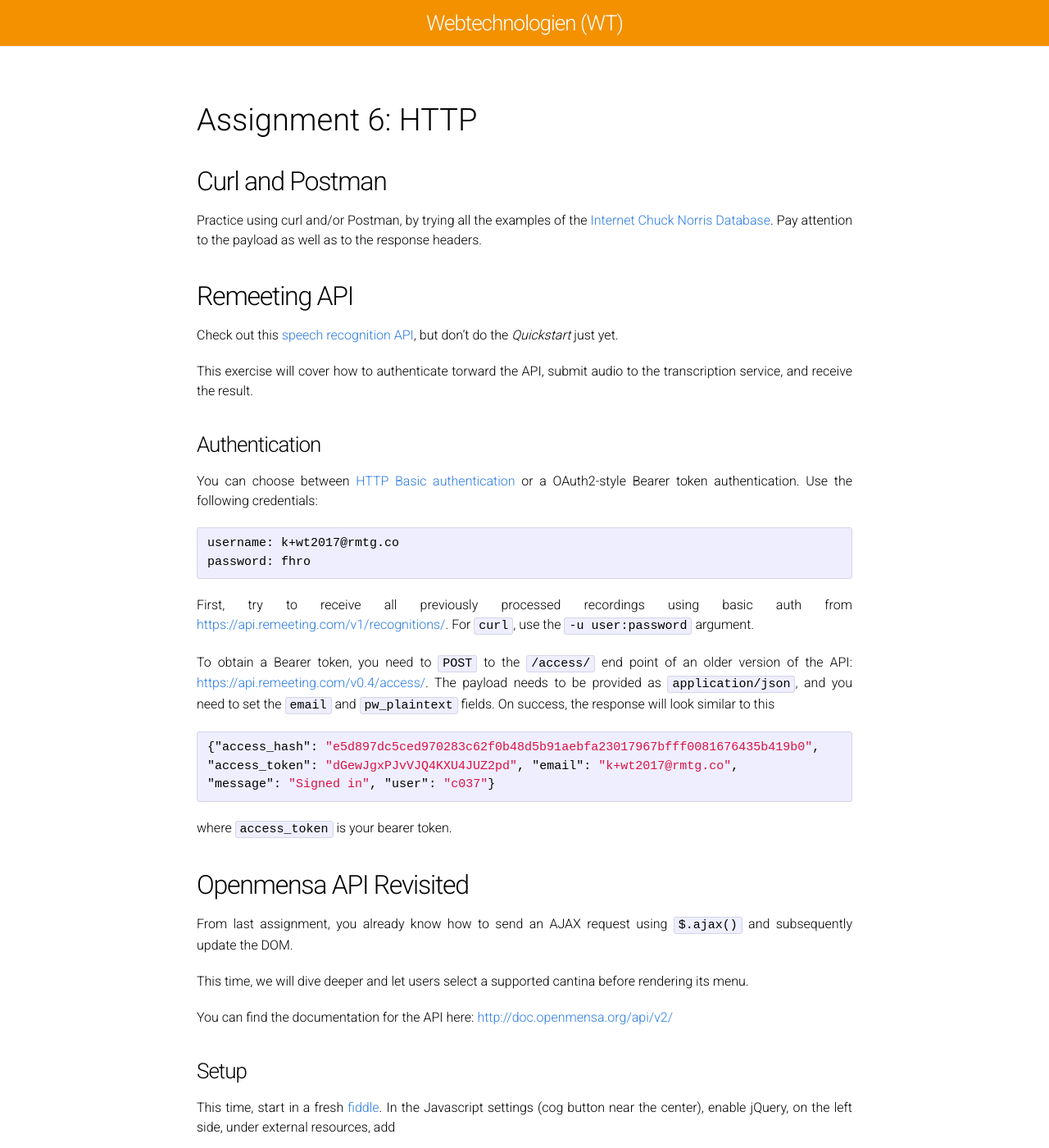
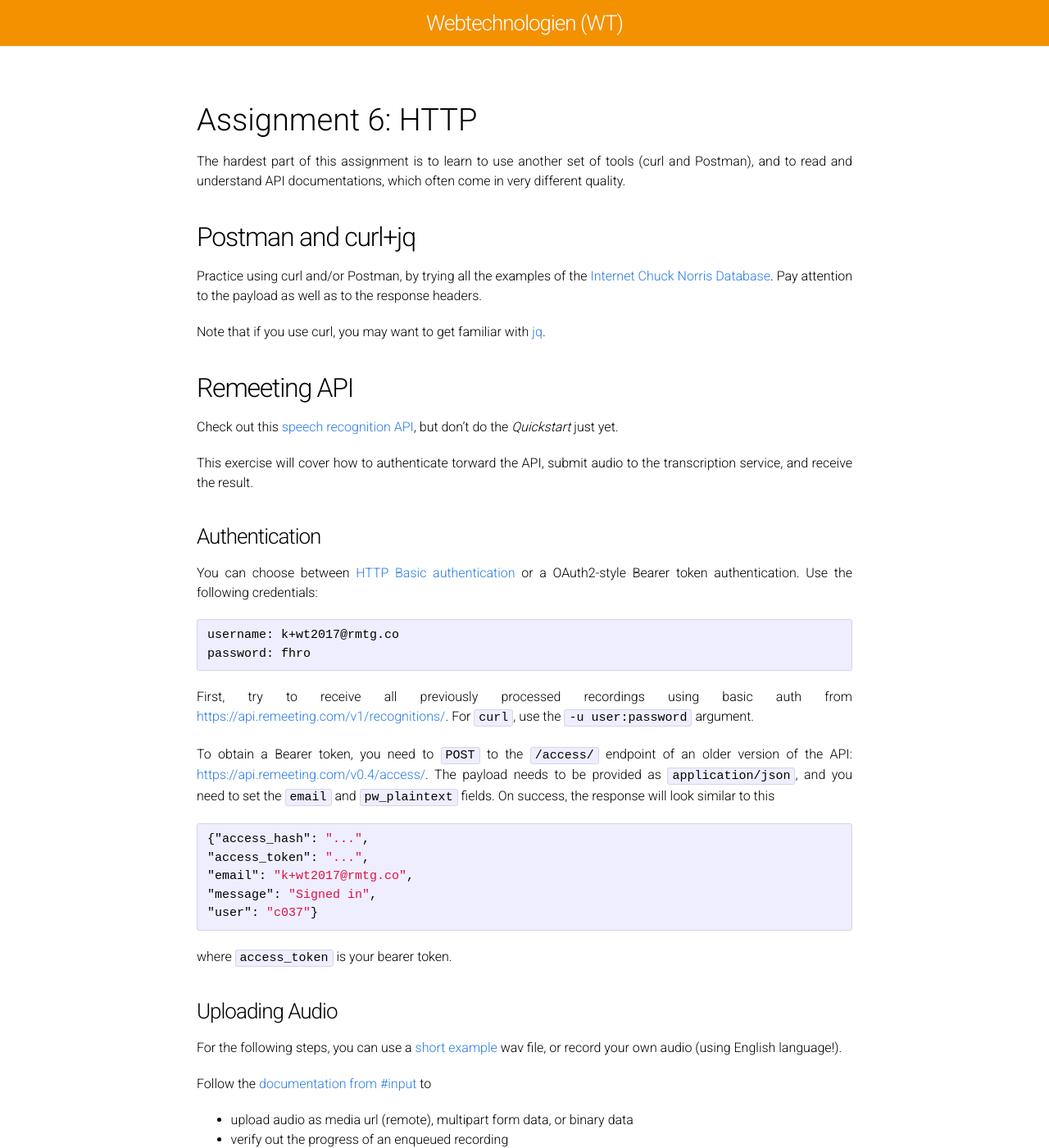
Before and after one commit to SimonGrad/hsro-inf-wt.github.io, a Jekyll site: the page built from 06a-http.md, in a window 1280 px wide and 1400 px high. Shown: the whole window at 82% size. Built offline with Jekyll 4.4.1, drawn with Linux system fonts in a browser that asks for light colours; our own code applies the rules of GitHub Pages for plain Markdown files; some of the changed text lies outside the part shown.

Commit message:
Assignment 6

````diff
--- a/06a-http.md
+++ b/06a-http.md
@@ -5,10 +5,15 @@ permalink: /06a-http/
 
 # Assignment 6: HTTP
 
-## Curl and Postman
+The hardest part of this assignment is to learn to use another set of tools (curl and Postman), and to read and understand API documentations, which often come in very different quality.
+
+
+## Postman and curl+jq
 
 Practice using curl and/or Postman, by trying all the examples of the [Internet Chuck Norris Database](http://www.icndb.com/api/).
 Pay attention to the payload as well as to the response headers.
+
+Note that if you use curl, you may want to get familiar with [jq](https://stedolan.github.io/jq/download/).
 
 
 ## Remeeting API
@@ -31,18 +36,29 @@ password: fhro
 First, try to receive all previously processed recordings using basic auth from <https://api.remeeting.com/v1/recognitions/>.
 For `curl`, use the `-u user:password` argument.
 
-To obtain a Bearer token, you need to `POST` to the `/access/` end point of an older version of the API: <https://api.remeeting.com/v0.4/access/>.
+To obtain a Bearer token, you need to `POST` to the `/access/` endpoint of an older version of the API: <https://api.remeeting.com/v0.4/access/>.
 The payload needs to be provided as `application/json`, and you need to set the `email` and `pw_plaintext` fields.
 On success, the response will look similar to this
 
 ```json
-{"access_hash": "e5d897dc5ced970283c62f0b48d5b91aebfa23017967bfff0081676435b419b0",
-"access_token": "dGewJgxPJvVJQ4KXU4JUZ2pd", "email": "k+wt2017@rmtg.co",
-"message": "Signed in", "user": "c037"}
+{"access_hash": "...",
+"access_token": "...",
+"email": "k+wt2017@rmtg.co",
+"message": "Signed in",
+"user": "c037"}
 ```
 
 where `access_token` is your bearer token.
 
+
+### Uploading Audio
+
+For the following steps, you can use a [short example](https://rmtg.co/hi.wav) wav file, or record your own audio (using English language!).
+
+Follow the [documentation from #input](https://remeeting.com/api/docs/asr/v1/#input) to
+- upload audio as media url (remote), multipart form data, or binary data
+- verify out the progress of an enqueued recording
+- retrieve the transcription result
 
 
 ## Openmensa API Revisited
````
